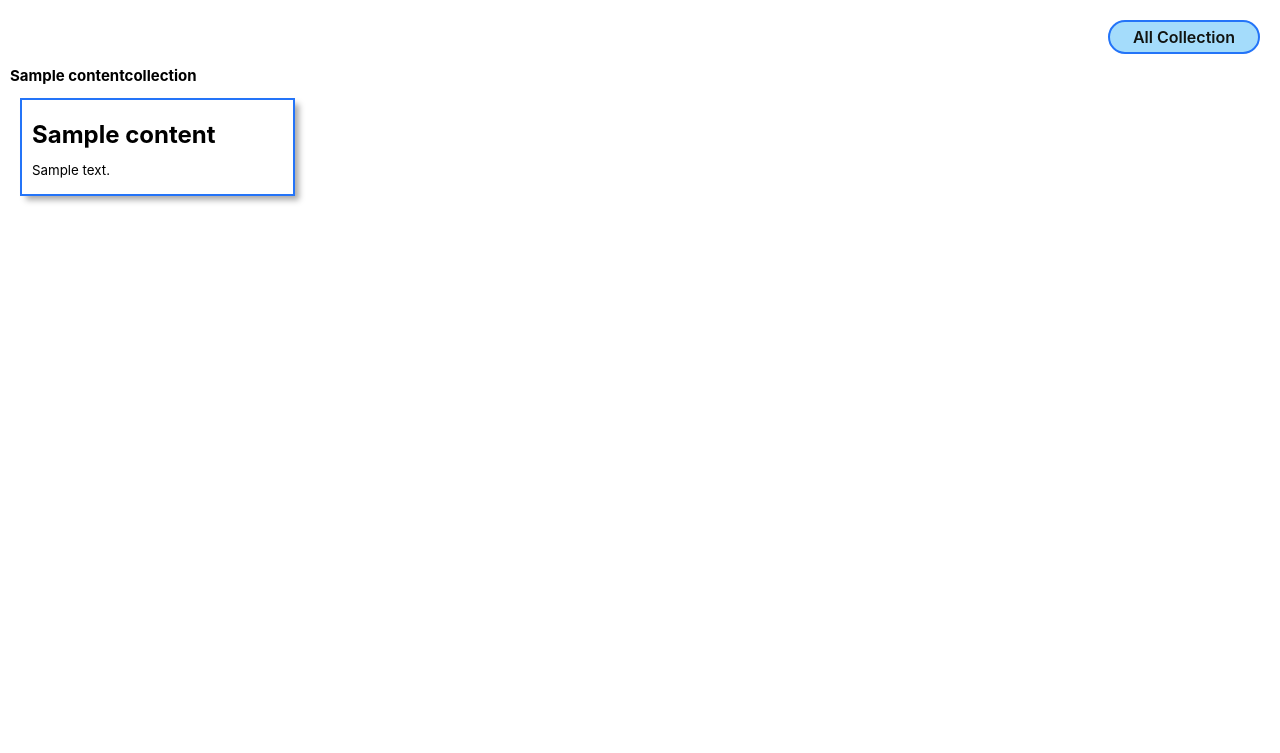
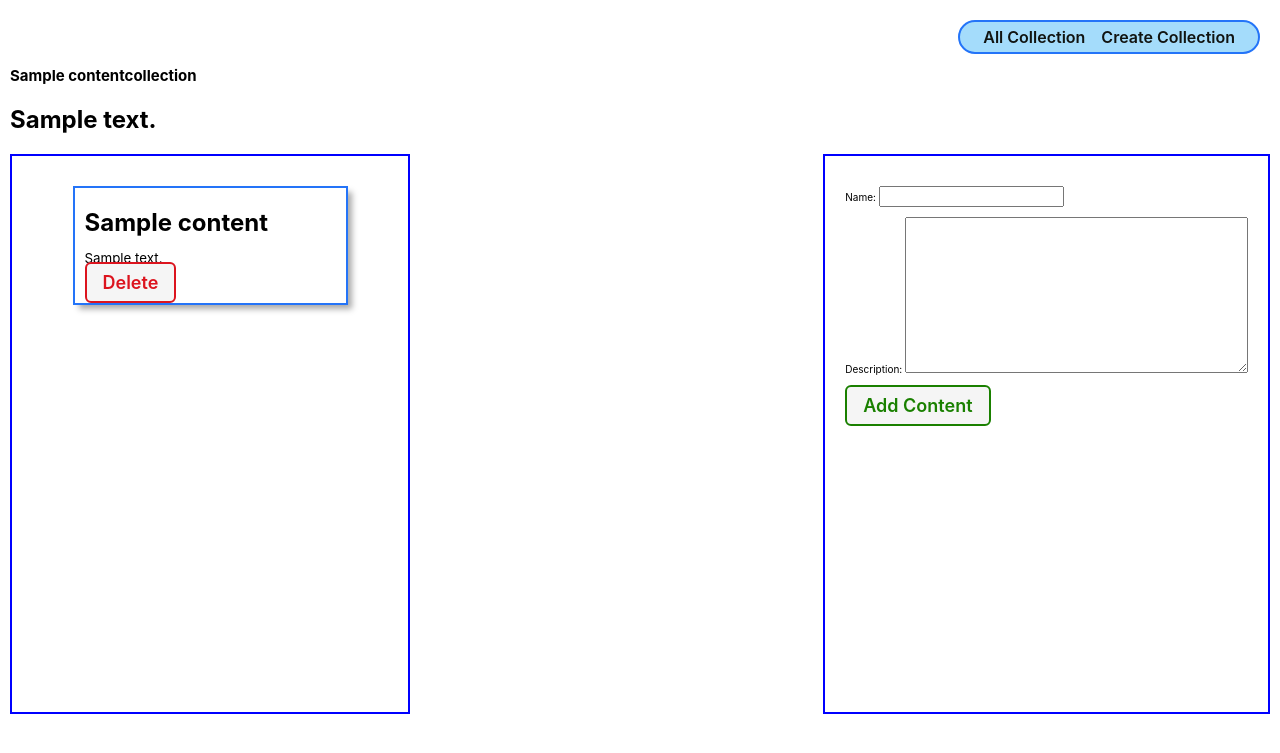
Before and after one commit to andywtse/django-spinner, a Django app: page /collections/1/ in a window 1280 px wide. Shown: the top 753 px of the page. Run offline with Django 4.2, Linux system fonts and the light colour scheme; tables that the repository leaves empty hold one stand-in row (values such as "Sample post").

Commit message:
Adds delete

```diff
--- /dev/null
+++ b/main_app/forms.py
@@ -0,0 +1,7 @@
+from django.forms import ModelForm
+from .models import Content
+
+class ContentForm(ModelForm):
+  class Meta:
+    model = Content
+    fields = ['name', 'description']
--- a/main_app/static/css/collections/collection-detail.css
+++ b/main_app/static/css/collections/collection-detail.css
@@ -36,3 +36,30 @@
   margin: 5px 0;
   font-size: var(--font-reg);
 }
+
+.collection-container {
+  display: flex;
+  flex-direction: row;
+  align-items: top;
+  justify-content: space-between;
+
+}
+
+.content-container {
+  display: flex;
+  flex-direction: column;
+  align-items: center;
+  border: 2px solid blue;
+  height: 70vh;
+  padding: 2em;
+  min-width: 400px;
+  overflow-y: auto;
+  overflow-x: hidden;
+}
+
+.add-content {
+  display: flex;
+  flex-direction: column;
+  border: 2px solid blue;
+  padding: 2em;
+}
--- a/main_app/templates/base.html
+++ b/main_app/templates/base.html
@@ -22,7 +22,7 @@
       <ul>
         {% comment %} {% if user.is_authenticated %} {% endcomment %}
         <li><a href="{% url 'collections_index'%}">All Collection</a></li>
-        {% comment %} <li><a href="{% url 'collections_create' %}">Add a Collection</a></li> {% endcomment %}
+        <li><a href="{% url 'collections_create' %}">Create Collection</a></li>
         {% comment %} <li><a href="{% url 'spinner_index' %}">Spinner</a></li>
         <li><a href="{% url 'logout' %}">Log out</a></li> {% endcomment %}
         {% comment %} {% else %}
--- a/main_app/templates/collections/detail.html
+++ b/main_app/templates/collections/detail.html
@@ -13,21 +13,36 @@
 
 <section class="detail-header">
   <h1>{{collection.name}}</h1>
+  <h2>{{collection.description}}</h2>
 </section>
 
 <div class="collection-container">
-  <section class="collection">
+  <section class="content-container">
     {% for content in collection.content_set.all %}
     <div class="card">
       <div class="card-content">
         <h2 class="card-title">{{ content.name }}</h2>
         <p><small>{{ content.description }}</small></p>
+        <div class="content-actions">
+          <a href="{% url 'delete_content' collection.id content.id %}" class="btn danger">Delete</a>
+        </div>
       </div>
     </div>
   {% endfor %}
   </section>
-  <section class="add-collection">
 
+  <section class="add-content">
+    <form
+      action="{% url 'add_content' collection.id %}"
+      method="post"
+      class="subsection-content"
+    >
+      {% csrf_token %}
+      {{ content_form.as_p }}
+      <button type="submit" class="btn submit">Add Content</button>
+    </form>
   </section>
 </div>
+
+
 {% endblock %}
--- a/main_app/templates/collections/index.html
+++ b/main_app/templates/collections/index.html
@@ -22,6 +22,9 @@
         <div class="card-content">
           <h2 class="card-title">{{ collection.name }}</h2>
           <p><small>{{ collection.description }}</small></p>
+          <div class="collection-actions">
+            <a href="{% url 'collections_delete' collection.id %}" class="btn danger">Delete</a>
+          </div>
         </div>
       </a>
     </div>
--- a/main_app/urls.py
+++ b/main_app/urls.py
@@ -5,4 +5,8 @@ urlpatterns = [
   path('', views.home, name='home'),
   path('collections/', views.collections_index, name='collections_index'),
   path('collections/<int:collection_id>/', views.collections_detail, name='collections_detail'),
+  path('collections/<int:collection_id>/add_content/', views.add_content, name='add_content'),
+  path('collections/<int:collection_id>/delete_content/<int:content_id>/', views.delete_content, name='delete_content'),
+  path('collections/create/', views.CollectionCreate.as_view(), name='collections_create'),
+  path('collections/<int:pk>/delete/', views.CollectionDelete.as_view(), name='collections_delete'),
 ]
--- a/main_app/views.py
+++ b/main_app/views.py
@@ -1,3 +1,4 @@
+from typing import Collection
 from django.shortcuts import render, redirect
 from django.views.generic.edit import CreateView, UpdateView, DeleteView
 from django.views.generic import ListView, DetailView
@@ -6,7 +7,8 @@ from django.contrib.auth import login
 from django.contrib.auth.forms import UserCreationForm
 from django.contrib.auth.decorators import login_required
 from django.contrib.auth.mixins import LoginRequiredMixin
-from .models import ContentCollection
+from .models import ContentCollection, Content
+from .forms import ContentForm
 
 def home(request):
   return render(request, 'home.html')
@@ -17,4 +19,31 @@ def collections_index(request):
 
 def collections_detail(request, collection_id):
   collection = ContentCollection.objects.get(id=collection_id)
-  return render(request, 'collections/detail.html', { 'collection': collection })
+  content_form = ContentForm()
+  return render(request, 'collections/detail.html', { 'collection': collection, 'content_form': content_form })
+
+def add_content(request, collection_id):
+  form = ContentForm(request.POST)
+  if form.is_valid():
+    new_content= form.save(commit=False)
+    new_content.collection_id = collection_id
+    new_content.save()
+  return redirect('collections_detail', collection_id=collection_id)
+
+def delete_content(request, collection_id, content_id):
+  content = Content.objects.get(id=content_id)
+  content.delete()
+  return redirect('collections_detail', collection_id=collection_id)
+
+class CollectionCreate(CreateView):
+  model = ContentCollection
+  fields = ['name', 'description']
+  success_url = '/collections/'
+
+  def form_valid(self, form):
+    form.instance.user = self.request.user
+    return super().form_valid(form)
+
+class CollectionDelete(DeleteView):
+  model = ContentCollection
+  success_url = '/collections/'
```
Also changed, not shown: main_app/templates/main_app/collection_confirm_delete.html (added, +22 -0 lines), main_app/templates/main_app/contentcollection_form.html (added, +21 -0 lines).
